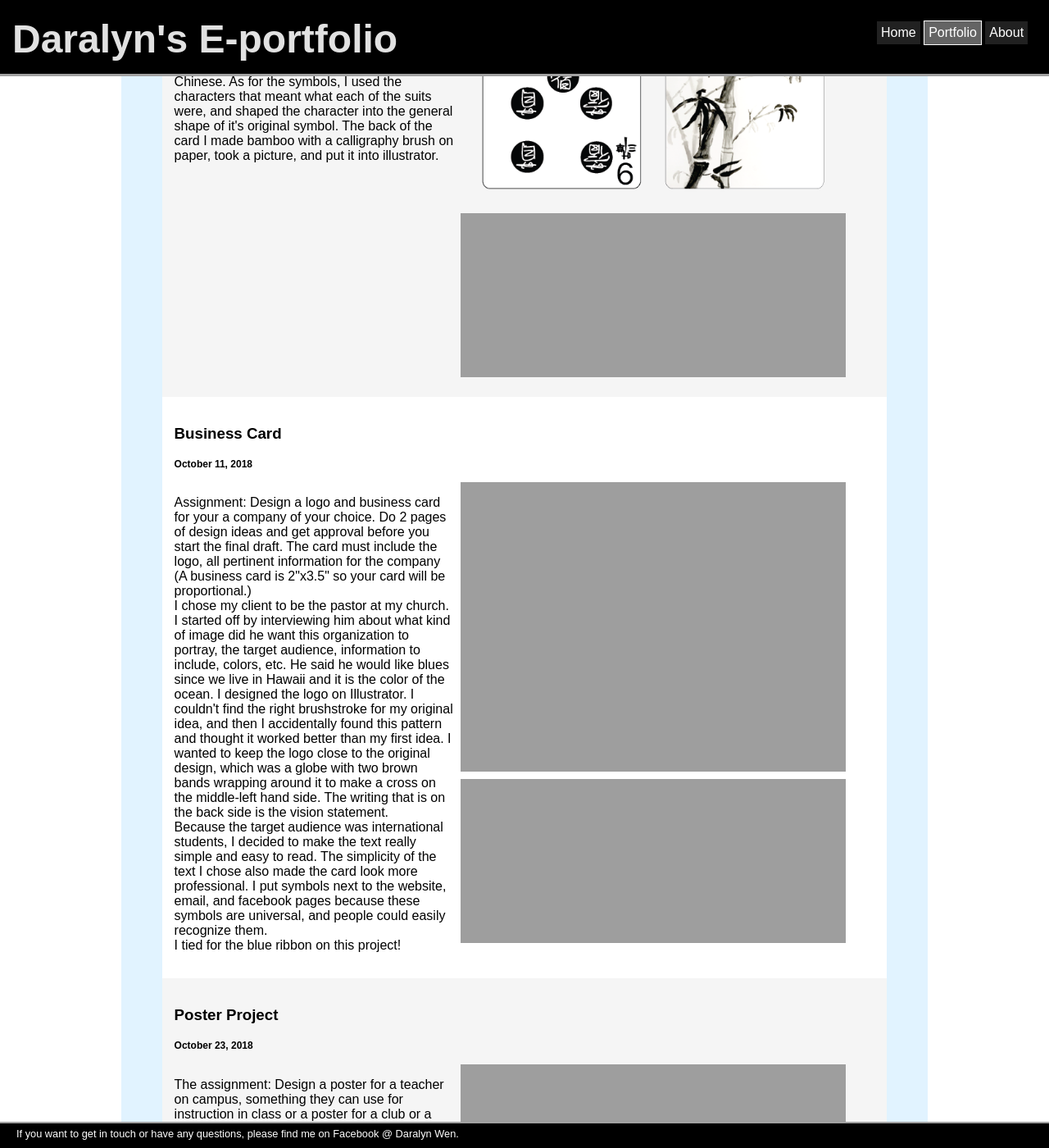
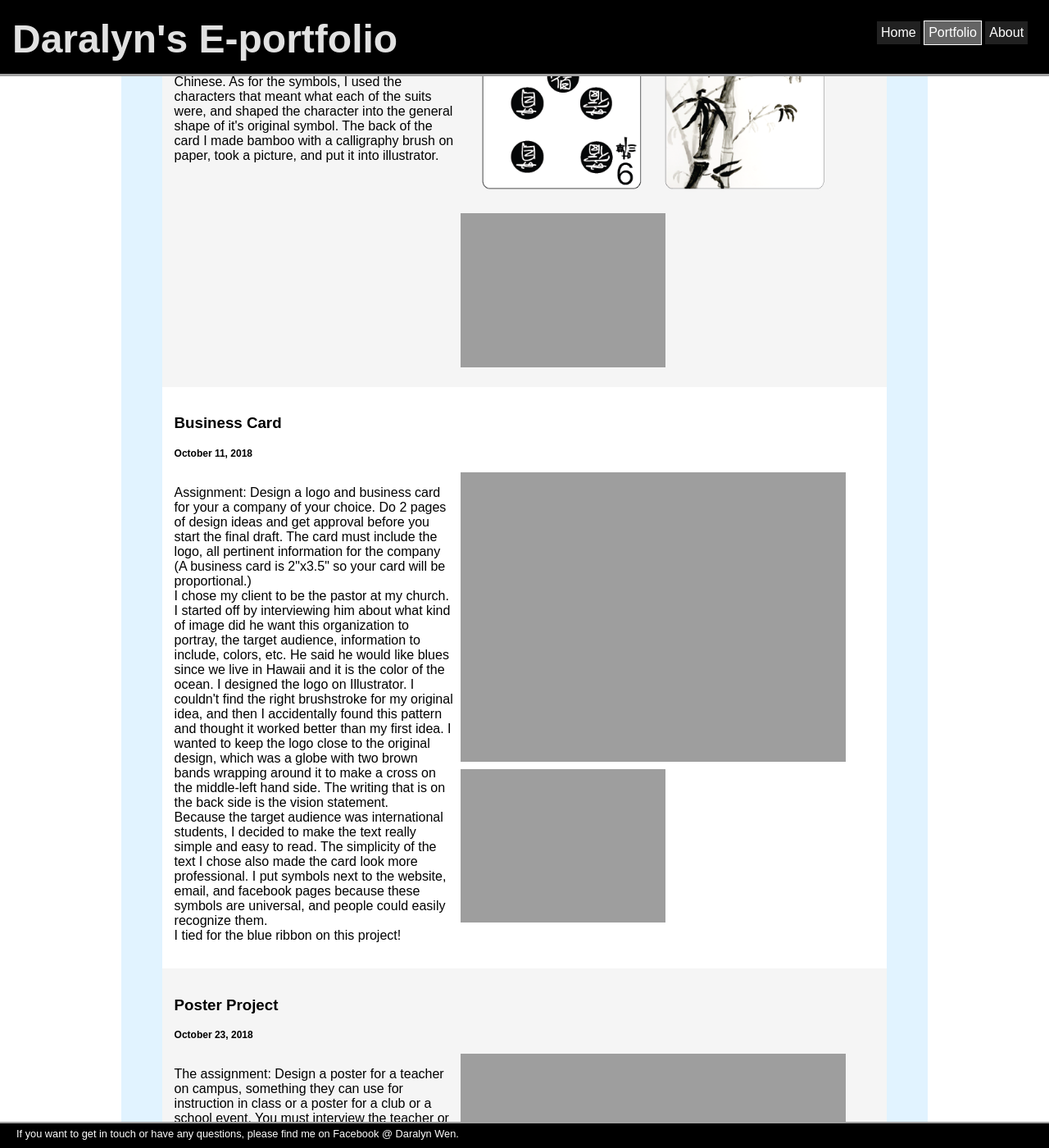
Before and after one commit to daralyn/daralyn.github.io, a Jekyll site: the page built from portfolio/design/index.html, in a window 1280 px wide and 1400 px high, scrolled down 1300 px. Shown: the whole window at 82% size. Built offline with Jekyll 4.4.1, drawn with Linux system fonts in a browser that asks for light colours.

Commit message:
Update index.html

```diff
--- a/portfolio/design/index.html
+++ b/portfolio/design/index.html
@@ -111,7 +111,7 @@ title: Daralyn's Design Portfolio
 	}
 
 	.ribbon{
-		height: 200px
+		Width: 250px
 	}
 
 </style>
```
